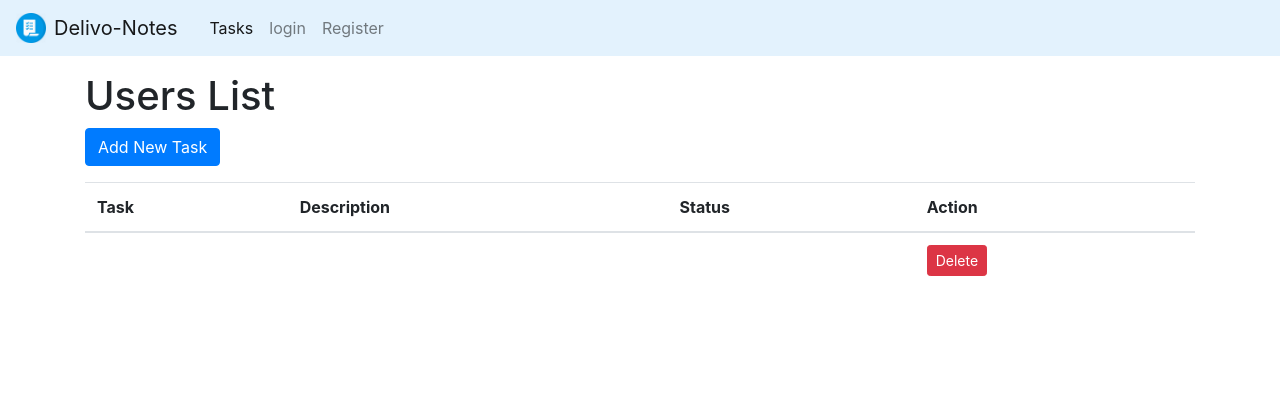
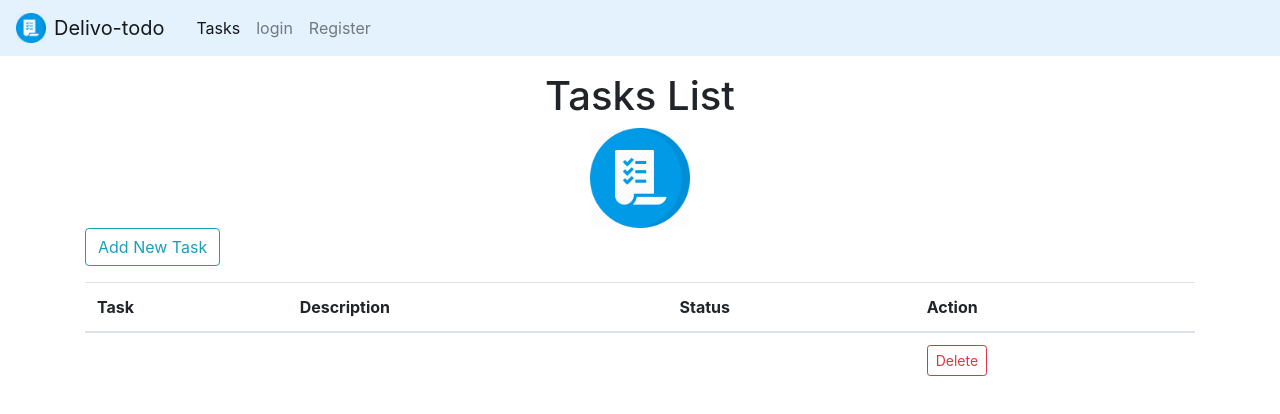
Before and after one commit to Syldox/React-todo-list, a React (Create React App) app: page /tasks in a window 1280 px wide. Shown: the top 414 px of the page. Built offline with nearby package versions, Linux system fonts and the light colour scheme; no server answers.

Commit message:
still with the UI

```diff
--- a/src/components/Home.jsx
+++ b/src/components/Home.jsx
@@ -5,14 +5,13 @@ export default function Home() {
 	return (
 		<div>
 			<div id="carouselExampleIndicators" className="carousel slide" data-ride="carousel">
-				<ol className="carousel-indicators">
-					<li data-target="#carouselExampleIndicators" data-slide-to="0" className="active" />
-					<li data-target="#carouselExampleIndicators" data-slide-to="1" />
-					<li data-target="#carouselExampleIndicators" data-slide-to="2" />
-				</ol>
 				<div className="carousel-inner">
 					<div className="carousel-item active">
-						<img className="d-block w-100" alt="First slide" src={require('../assets/images/cim2.jpg')} />
+						<img
+							className="d-block w-100 mb-3"
+							alt="First slide"
+							src={require('../assets/images/E5PE1X.jpg')}
+						/>
 					</div>
 				</div>
 			</div>
--- a/src/components/NavBar.jsx
+++ b/src/components/NavBar.jsx
@@ -12,7 +12,7 @@ const NavBar = () => {
 					class="d-inline-block align-top"
 					alt=""
 				/>
-				<span className="p-2">Delivo-Notes</span>
+				<span className="p-2">Delivo-todo</span>
 			</Link>
 			<button
 				className="navbar-toggler"
--- a/src/components/Tasks.jsx
+++ b/src/components/Tasks.jsx
@@ -43,8 +43,17 @@ class Tasks extends Component {
 		const { users } = this.state;
 		return (
 			<div>
-				<h1>Users List</h1>
-				<button onClick={this.handleAdd} className="btn btn-primary mb-3">
+				<h1 className="d-flex justify-content-center">Tasks List</h1>
+				<div className="d-flex justify-content-center">
+					<img
+						src={require('../assets/images/logo/logo-task.png')}
+						width="100"
+						height="100"
+						class="d-inline-block align-top"
+						alt=""
+					/>
+				</div>
+				<button onClick={this.handleAdd} className="btn btn-outline-info mb-3">
 					Add New Task
 				</button>
 				<table className="table">
@@ -63,7 +72,7 @@ class Tasks extends Component {
 							<td>{users.password}</td>
 							<td />
 							<td>
-								<button className="btn btn-danger btn-sm">Delete</button>
+								<button className="btn btn-outline-danger btn-sm">Delete</button>
 							</td>
 						</tr>
 						{/* )} */}
```
Also changed, not shown: src/assets/images/E5PE1X.jpg (added), src/assets/images/cim2.png (added).
